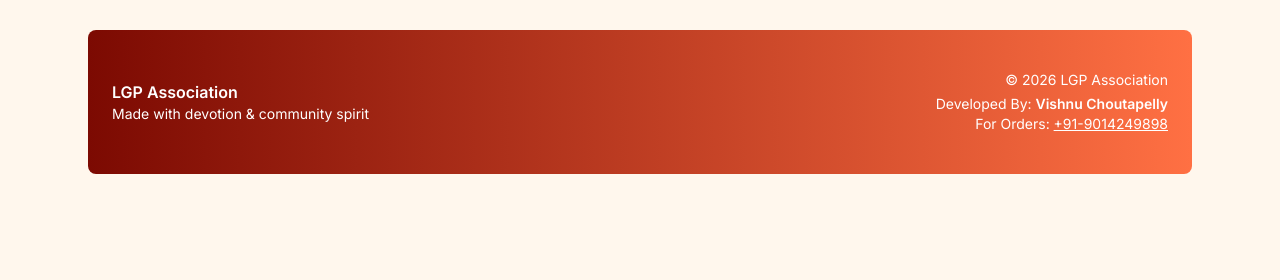
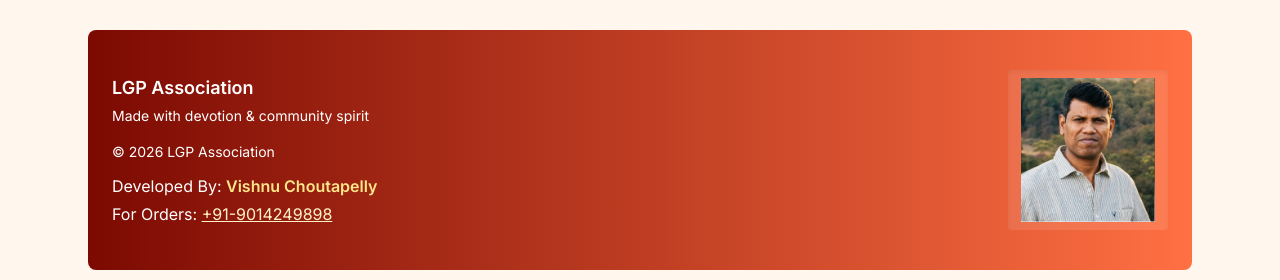
Before and after one commit to vishnuchoutapellys/VinayakaChavithi, a React (Vite) app in the folder My Projects/Vinayaka Chavithi/: page / in a window 1280 px wide. Shown: the part 4116-4396 px from the top of the page. Before the commit the page ends 4330 px from the top, so only its background shows below. Built offline with nearby package versions, Linux system fonts and the light colour scheme; no server answers.

Commit message:
feat(footer): add tirupathi image on right and emphasize 'Developed By' text

```diff
--- a/My Projects/Vinayaka Chavithi/src/components/Footer.tsx
+++ b/My Projects/Vinayaka Chavithi/src/components/Footer.tsx
@@ -1,5 +1,7 @@
 import React from 'react'
 import { siteConfig } from '../data/siteConfig'
+
+const tirupathiImg = new URL('../assets/tirupathi.png', import.meta.url).href
 
 export default function Footer(){
   return (
@@ -19,18 +21,19 @@ export default function Footer(){
           </div>
         </div>
 
-        {/* Desktop / larger screens: original gradient footer */}
+        {/* Desktop / larger screens: gradient footer with image on the right */}
         <div className="hidden md:block text-white rounded-lg overflow-hidden" style={{background:'linear-gradient(90deg,var(--maroon),var(--saffron))'}}>
           <div className="py-10 px-6">
-            <div className="flex flex-col md:flex-row md:justify-between md:items-center gap-6">
-              <div>
-                <div className="font-semibold">{siteConfig.associationName}</div>
-                <div className="text-sm">Made with devotion & community spirit</div>
+            <div className="flex items-center justify-between gap-6">
+              <div className="flex-1">
+                <div className="font-semibold text-lg">{siteConfig.associationName}</div>
+                <div className="text-sm mt-1">Made with devotion & community spirit</div>
+                <div className="mt-4 text-sm">© {new Date().getFullYear()} {siteConfig.associationName}</div>
+                <div className="mt-3">Developed By: <span className="font-semibold text-amber-200">Vishnu Choutapelly</span></div>
+                <div className="mt-1">For Orders: <a className="underline text-amber-100" href="tel:+919014249898">+91-9014249898</a></div>
               </div>
-              <div className="text-sm text-center md:text-right">
-                <div>© {new Date().getFullYear()} {siteConfig.associationName}</div>
-                <div className="mt-1">Developed By: <span className="font-semibold">Vishnu Choutapelly</span></div>
-                <div>For Orders: <a className="underline" href="tel:+919014249898">+91-9014249898</a></div>
+              <div className="w-40 h-40 flex-shrink-0 rounded overflow-hidden bg-white/10 p-2 shadow-inner">
+                <img src={tirupathiImg} alt="Tirupathi" className="w-full h-full object-contain" />
               </div>
             </div>
           </div>
```
